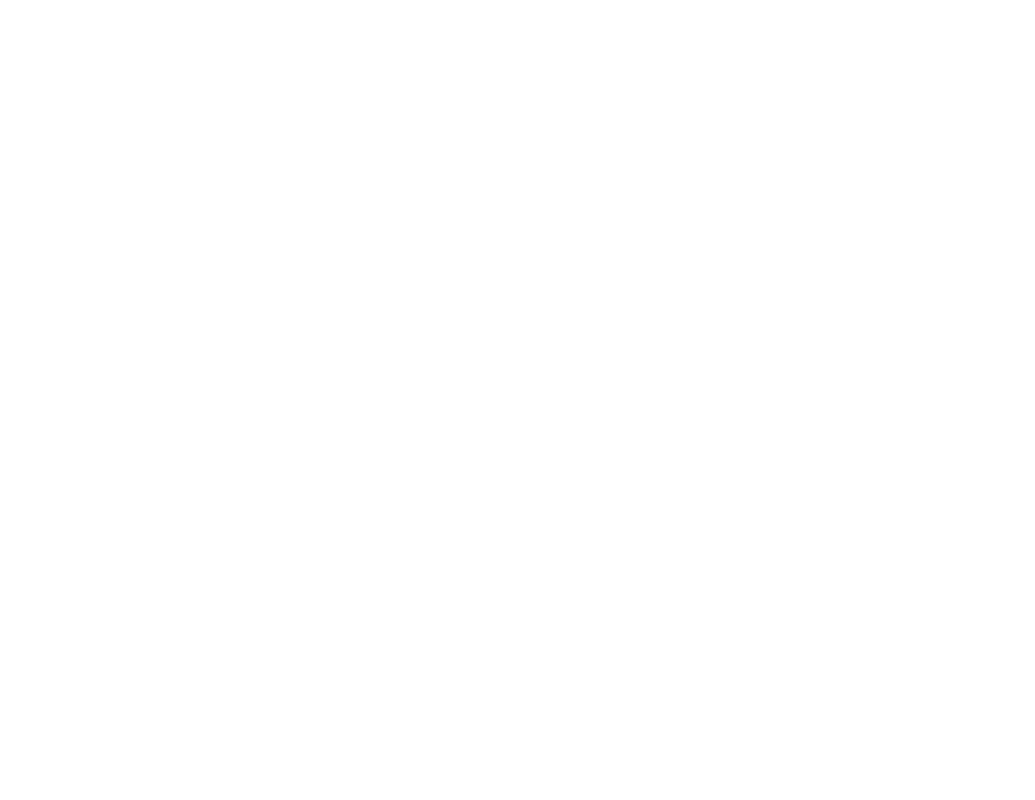
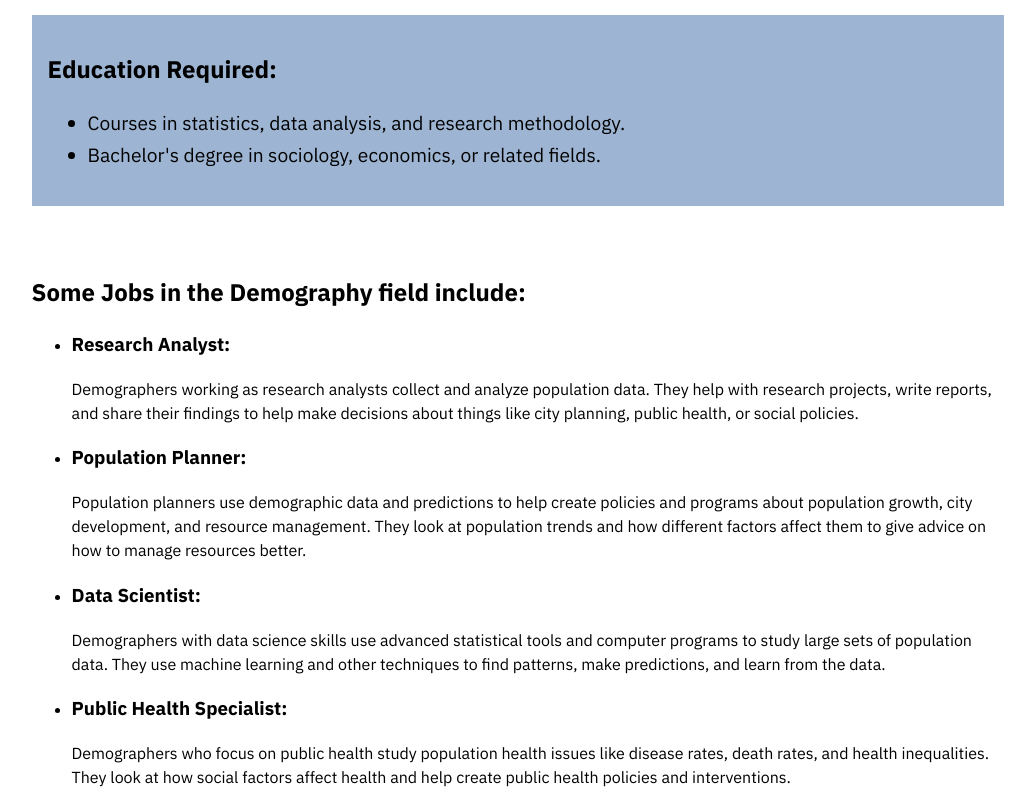
Before and after one commit to IzykGit/demography-presentation, a React (Vite) app: page /jobs in a window 1280 px wide. Shown: the part 240-1040 px from the top of the page, without its empty margins (122-1157 px from the left). Before the commit the page ends 800 px from the top, so only its background shows below. Built offline with nearby package versions, Linux system fonts and the light colour scheme.

Commit message:
made jobs and education page

```diff
--- a/src/components/Title.jsx
+++ b/src/components/Title.jsx
@@ -23,7 +23,7 @@
                 <div></div>
             </motion.div>
 
-            <motion.nav className={titleCSS.nav} variants={navVariants} animate={isOpen ? "open" : "closed"}>
+            <motion.nav className={titleCSS.nav} variants={navVariants} animate={isOpen ? "open" : "closed"} onMouseLeave={() => toggleNav()}>
 
                 <motion.button className={titleCSS.nav_button} type="button" onClick={() => navigate("/overview")}
                 variants={buttonVariants} animate={isOpen ? "open" : "closed"}>Overview</motion.button>
--- a/src/pages/Jobs.jsx
+++ b/src/pages/Jobs.jsx
@@ -1,11 +1,56 @@
 import Title from "../components/Title"
+
+import jobCSS from '../styles/Jobs.module.css'
 
 const Jobs = () => {
     return (
         <>
         <Title />
-        <main>
+        <main className={jobCSS.jobs_main}>
+            <h1>How do you become a demographer?</h1>
 
+
+            <section className={jobCSS.education}>
+                <h2>Education Required:</h2>
+
+                <ul>
+                    <li>Courses in statistics, data analysis, and research methodology.</li>
+                    <li>{`Bachelor's`} degree in sociology, economics, or related fields.</li>
+                </ul>
+            </section>
+
+
+            <section className={jobCSS.fields}>
+                <h2>Some Jobs in the Demography field include:</h2>
+
+
+                <ul>
+                    <li>
+                        <h3>Research Analyst:</h3>
+                        <p>Demographers working as research analysts collect and analyze population data. They help with research projects, write reports,
+                        and share their findings to help make decisions about things like city planning, public health, or social policies.</p>
+                    </li>
+                    <li>
+                        <h3>Population Planner:</h3>
+                        <p>Population planners use demographic data and predictions to help create policies and programs about population growth, city development, and resource management.
+                        They look at population trends and how different factors affect them to give advice on how to manage resources better.</p>
+                    </li>
+                    <li>
+                        <h3>Data Scientist:</h3>
+                        <p>Demographers with data science skills use advanced statistical tools and computer programs to study large sets of population data.
+                        They use machine learning and other techniques to find patterns, make predictions, and learn from the data.</p>
+                    </li>
+                    <li>
+                        <h3>Public Health Specialist:</h3>
+                        <p>Demographers who focus on public health study population health issues like disease rates, death rates, and health inequalities.
+                        They look at how social factors affect health and help create public health policies and interventions.</p>
+                    </li>
+                    <li>
+                        <h3>Market Research Analyst:</h3>
+                        <p>Demographers in market research study population data to identify consumer trends and target specific groups of people. They analyze consumer behavior, market, and population characteristics to help businesses make better decisions about product development and marketing strategies.</p>
+                    </li>
+                </ul>
+            </section>
         </main>
         </>
     )
--- a/src/styles/Information.module.css
+++ b/src/styles/Information.module.css
@@ -28,8 +28,6 @@
 
     font-weight: 400;
 
-    border-radius: 12px;
-
     box-shadow: 5px 5px 0px 2px black;
     transition: 0.2s;
 }
--- /dev/null
+++ b/src/styles/Jobs.module.css
@@ -0,0 +1,36 @@
+
+
+.jobs_main {
+    display: flex;
+    flex-direction: column;
+    align-items: center;
+
+    gap: 3rem;
+
+    padding: 2rem;
+}
+
+.jobs_main > h1 {
+    text-decoration: underline;
+}
+
+
+.education {
+    width: 80%;
+
+    background-color: #9db5d3;
+
+    padding: 1rem;
+    box-sizing: border-box;
+}
+
+.education > ul {
+    line-height: 2rem;
+    font-size: 1.2rem;
+}
+
+
+
+.fields {
+    width: 80%;
+}
--- a/src/styles/Overview.module.css
+++ b/src/styles/Overview.module.css
@@ -20,7 +20,6 @@
 .overview_text {
     width: 50rem;
     height: 25rem;
-    border-radius: 12px;
 
     color: #023047;
 
```
